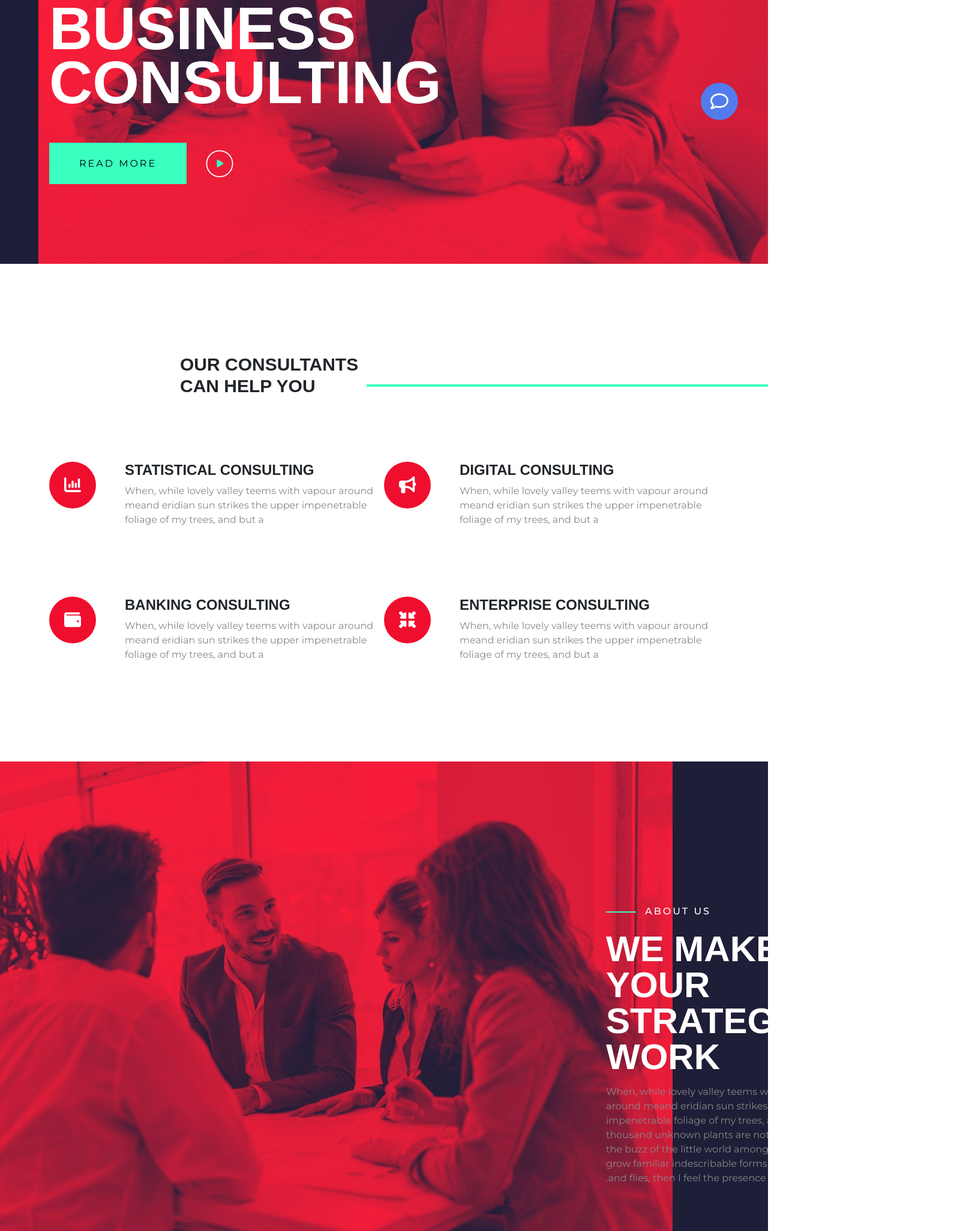
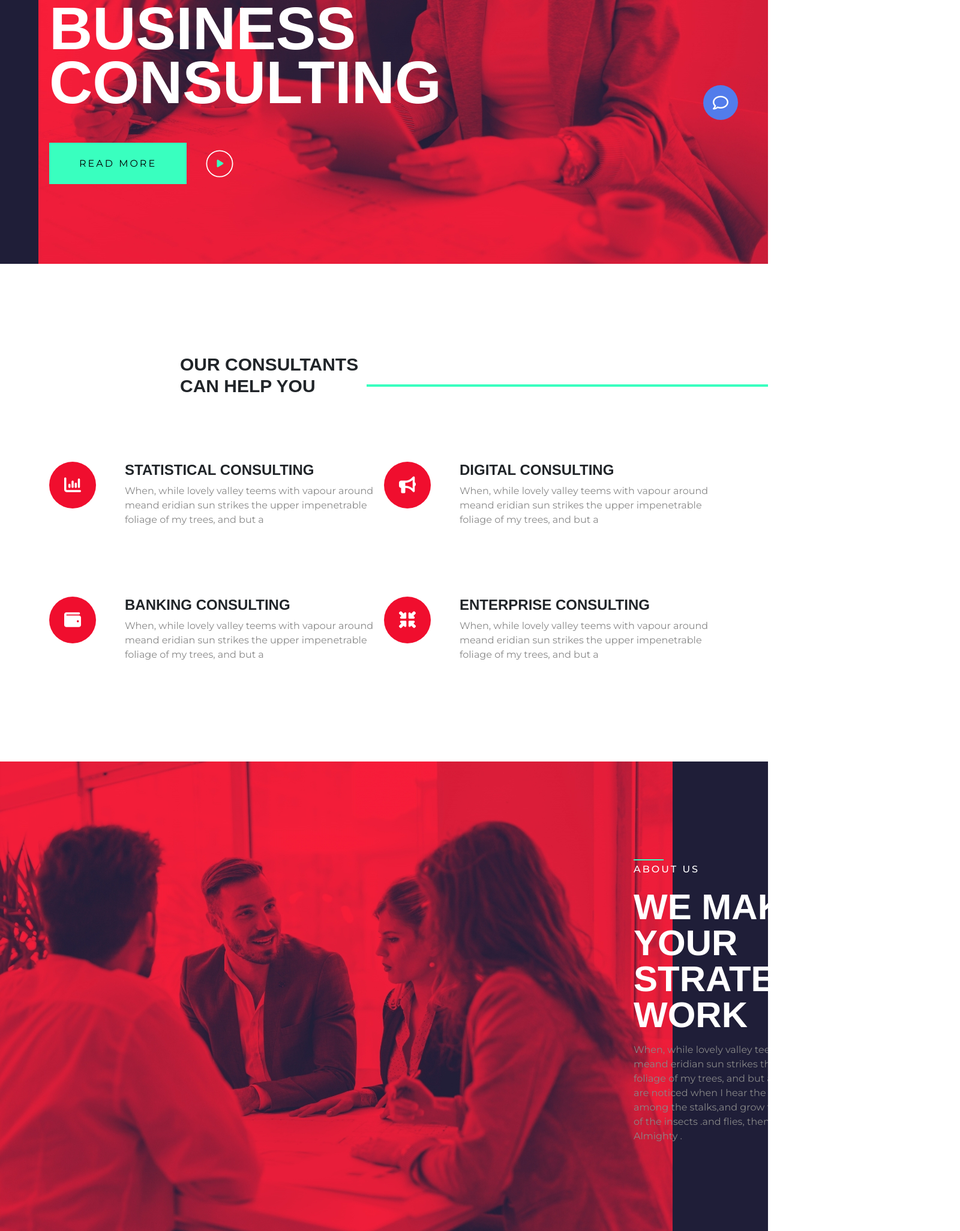
Before and after one commit to LauraBigoni/proj-html-vuejs, a Vue app: page / in a window 1280 px wide. Shown: the part 560-2613 px from the top of the page at 60% size, 1600 px wide, since content can reach past the window. Built offline with nearby package versions, Linux system fonts and the light colour scheme; a web font is replaced by a local one.

Commit message:
little changes

```diff
--- a/src/App.vue
+++ b/src/App.vue
@@ -113,6 +113,7 @@ export default {
 @import "./assets/sass/style.scss";
 *::-webkit-scrollbar {
 	width: 8px;
+	height: 8px;
 }
 
 *::-webkit-scrollbar-track {
--- a/src/components/AboutUs.vue
+++ b/src/components/AboutUs.vue
@@ -1,10 +1,10 @@
 <template>
 	<section id="about-us">
-		<div class="container ps-0 ms-0">
-			<div class="row">
-				<div class="col-5 offset-10">
-					<div id="spotlight">
-						<div class="spotlight-title d-flex align-items-center">
+		<div class="container ps-0 ms-0 ">
+			<div class="row ">
+				<div class="col-5 offset-11 ">
+					<div id="spotlight" class="d-flex flex-column justify-content-center">
+						<div class="spotlight-title">
 							<div class="highlight"></div>
 							<h2>ABOUT US</h2>
 						</div>
@@ -19,7 +19,6 @@
 						</span>
 					</div>
 				</div>
-			</div>
 				<div class="slide-in">
 					<div class="container h-100">
 						<div class="row h-100 align-items-center">
@@ -29,10 +28,13 @@
 							<div class="col-5 offset-1">
 								<p>
 									When, while lovely valley teems with vapour around meand
-								meridian sun strikes the upper impenetrable foliage of my trees,
-								and but a thousand unknown
+									meridian sun strikes the upper impenetrable foliage of my
+									trees, and but a thousand unknown
 								</p>
-							<a class="get-started btn-transition" href="#" role="button">GET STARTED</a>
+								<a class="get-started btn-transition" href="#" role="button"
+									>GET STARTED</a
+								>
+							</div>
 						</div>
 					</div>
 				</div>
@@ -58,7 +60,7 @@ export default {
 	color: $white;
 
 	#spotlight {
-		padding: 240px 0 150px 50px;
+		height: 800px;
 		h2 {
 			letter-spacing: 3px;
 			font-size: 16px;
@@ -79,10 +81,9 @@ export default {
 		}
 	}
 	.slide-in {
-		height: 400px;
-		width: 1600px;
+		height: 300px;
 		background-color: $aqua;
-		position: absolute;
+		position: relative;
 		color: $darkblue;
 
 		.get-started {
--- a/src/components/Blog.vue
+++ b/src/components/Blog.vue
@@ -14,17 +14,17 @@
 						</div>
 					</div>
 				</div>
-				<Article />
+				<BlogArticle />
 			</div>
 		</div>
 	</section>
 </template>
 
 <script>
-import Article from "@/components/Article";
+import BlogArticle from "@/components/BlogArticle";
 export default {
 	name: "Blog",
-	components: { Article },
+	components: { BlogArticle },
 };
 </script>
 
--- a/src/components/Article.vue
+++ b/src/components/BlogArticle.vue
@@ -36,7 +36,7 @@
 </template>
 <script>
 export default {
-	name: "article",
+	name: "Article",
 };
 </script>
 
--- a/src/components/Header.vue
+++ b/src/components/Header.vue
@@ -13,9 +13,10 @@
 					@click="toTop"
 					class="fa-solid fa-arrow-up btn-transition"
 					role="button"
+					id="scroll"
 				></i
 			></a>
-			<a href="#"><i class="fa-regular fa-comment" role="button"></i></a>
+			<a href="#"><i class="fa-regular fa-comment transition" role="button"></i></a>
 		</div>
 	</header>
 </template>
@@ -75,13 +76,14 @@ header {
 		margin: 0 50px 0 20px;
 	}
 	.fa-comment {
-		font-size: 30px;
+		font-size: 26px;
 		padding: 16px;
 		border-radius: 50%;
 		background-color: $lilac;
 	}
 	.fa-comment:hover {
 		color: $white;
+		transform: scale(1.2);
 	}
 
 	.fa-arrow-up {
```
Also changed, not shown: src/assets/sass/_generics.scss (line endings or trailing spaces), 7 other files (tests, documents, lock files or other folders). Lines whose indentation alone changed are shown as unchanged.
